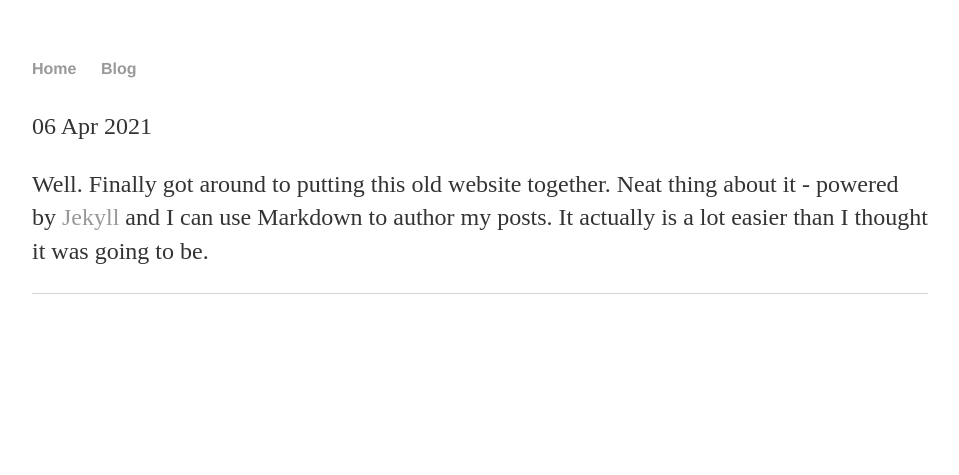
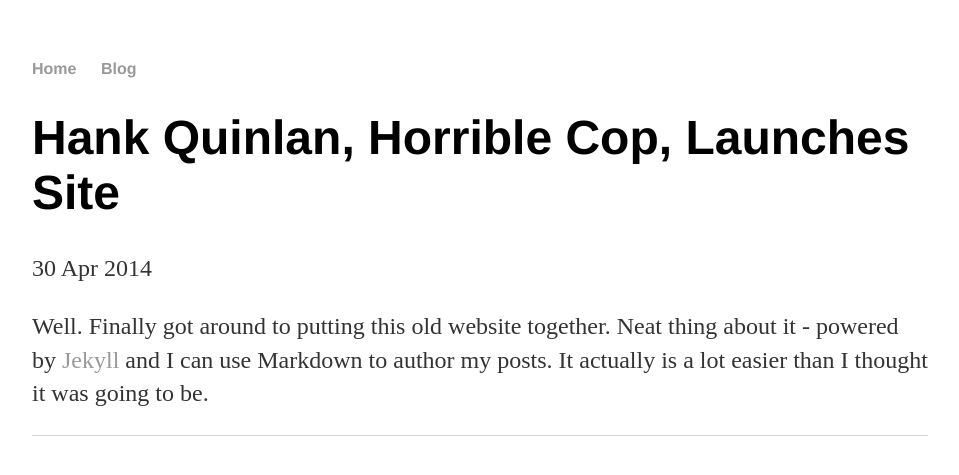
Before and after one commit to rio-v/rio-v.github.io, a Jekyll site: the page built from _posts/2014-04-30-hank-quinlan-site-launched.md, in a window 1280 px wide. Shown: the top 475 px of the page, without its empty margins (160-1119 px from the left). Built offline with Jekyll 4.4.1, drawn with Linux system fonts in a browser that asks for light colours; our own code applies the rules of GitHub Pages for plain Markdown files.

Commit message:
Update and rename 2021-04-05-hank-quinlan-site-launched.md to 2014-04-30-hank-quinlan-site-launched.md

```diff
--- a/_posts/2021-04-05-hank-quinlan-site-launched.md
+++ b/_posts/2014-04-30-hank-quinlan-site-launched.md
@@ -1,7 +1,7 @@
 ---
 layout: post
-title: "The meaning of "P-value", and what "P-Hacking" is"
-date: 2021-04-05
+title: "Hank Quinlan, Horrible Cop, Launches Site"
+date: 2014-04-30
 ---
 
 Well. Finally got around to putting this old website together. Neat thing about it - powered by [Jekyll](http://jekyllrb.com) and I can use Markdown to author my posts. It actually is a lot easier than I thought it was going to be.
```
